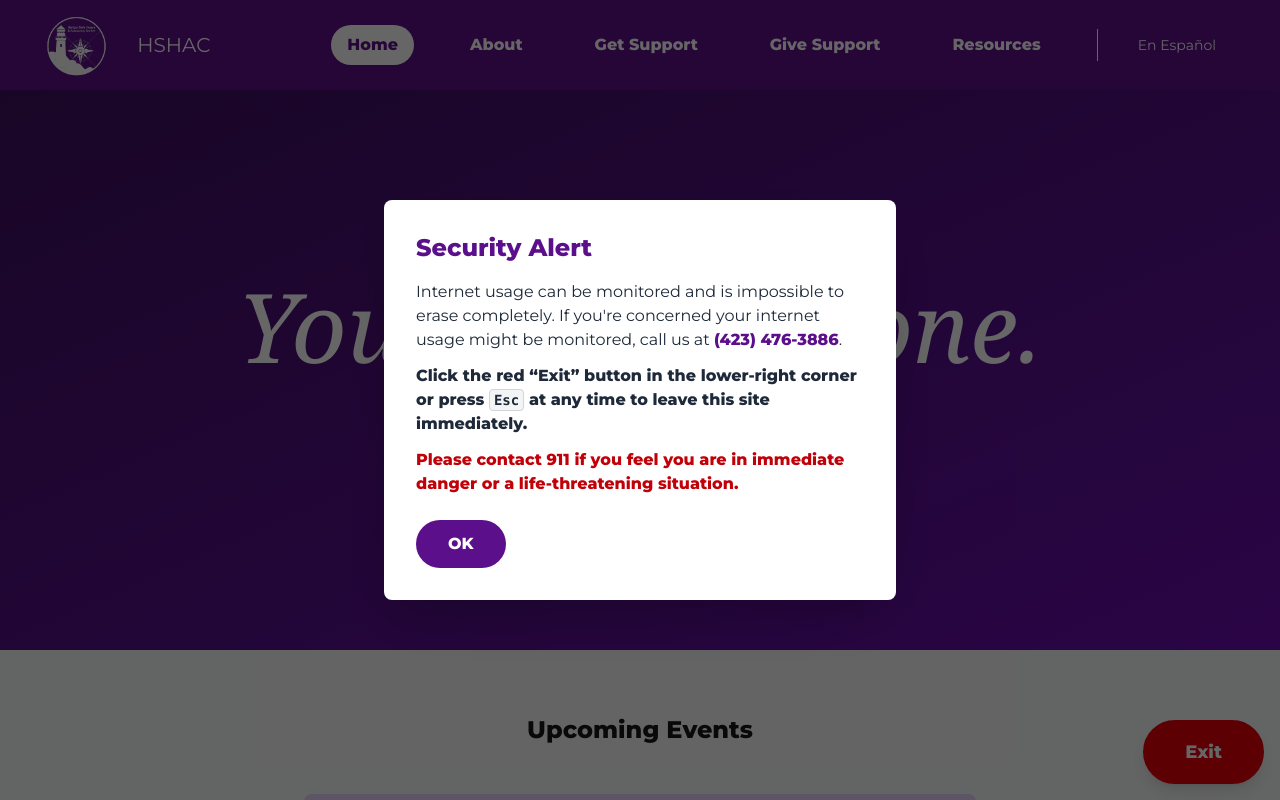
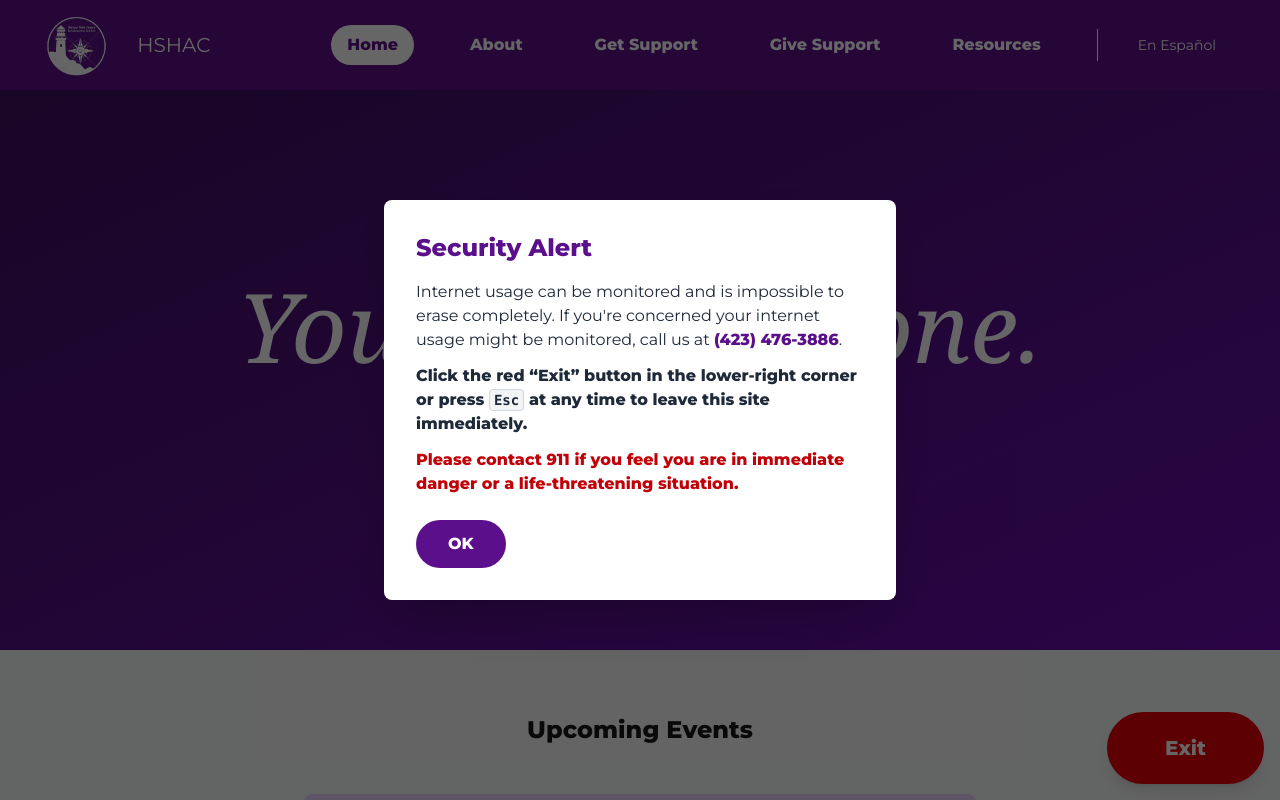
Before and after one commit to bhuddlez2/HarborSafeProject, a Next.js app in the folder frontend/: page / in a window 1280 px wide. Shown: the top 800 px of the page. Built offline with nearby package versions, Linux system fonts and the light colour scheme.

Commit message:
comments

```diff
--- a/frontend/src/app/page.js
+++ b/frontend/src/app/page.js
@@ -22,25 +22,32 @@ export default function Home() {
   const [currentIndex, setCurrentIndex] = useState(0);
 
   /*
-  showSafetyModal controls visibility of the security alert popup.
-  Defaults to false to avoid a flash on load — useEffect sets it to true
-  only if the user hasn't already dismissed it (checked via localStorage).
-  */
-  /*
-  Lazy initializer reads localStorage on first render so no useEffect is needed.
-  typeof window check guards against SSR where localStorage is unavailable.
+  showSafetyModal controls whether the security alert popup is visible,
+  modal - CSS, a state that excludes all other interactions until dismissed
+  uses a lazy initializer function instead of useEffect to avoid a cascading render warning,
+  the function runs once on the client during the first render to check localStorage,
+  typeof window === "undefined" guards against the server-side render pass where
+  localStorage does not exist,
+  returns true (show the modal) if the user has never dismissed it before,
+  returns false (skip the modal) if safetyModalDismissed is already stored
   */
   const [showSafetyModal, setShowSafetyModal] = useState(() => {
     if (typeof window === "undefined") return false;
     return !localStorage.getItem("safetyModalDismissed");
   });
 
-  // Pressing Escape immediately redirects to Google, matching the hotline site's quick-exit behavior.
+  /*
+  Escape key quick-exit listener,
+  listens on the keyup event instead of keydown because browsers cancel any navigation
+  that starts during the keydown phase of the Escape key,
+  by waiting for keyup the navigation fires after the browser's cancellation window has passed,
+  window.addEventListener attaches the listener globally so it works anywhere on the page,
+  the return function removes the listener when the component unmounts to prevent memory leaks,
+  empty dependency array means this runs once on mount and cleans up on unmount
+  */
   useEffect(() => {
     const handleKeyUp = (e) => {
       if (e.key === "Escape") {
-        // Use keyup instead of keydown — the browser cancels navigations triggered
-        // during keydown for Escape, but keyup fires after that cancellation window.
         window.location.href = "https://www.google.com";
       }
     };
@@ -48,6 +55,11 @@ export default function Home() {
     return () => window.removeEventListener("keyup", handleKeyUp);
   }, []);
 
+  /*
+  handleDismissSafetyModal is called when the user clicks OK on the security alert modal,
+  saves safetyModalDismissed to localStorage so the modal does not appear on future visits,
+  then hides the modal by setting showSafetyModal to false
+  */
   const handleDismissSafetyModal = () => {
     localStorage.setItem("safetyModalDismissed", "true");
     setShowSafetyModal(false);
@@ -66,14 +78,40 @@ export default function Home() {
   return (
     <div>
       {/*
-      Security Alert modal — shown once per browser session until dismissed.
-      Fixed overlay covers the entire viewport with a semi-transparent black background.
-      Conditionally rendered based on showSafetyModal state.
+      Security Alert modal,
+      only renders when showSafetyModal is true, which is on the first ever visit,
+      once the user clicks OK it is stored in localStorage and will not show again,
+      fixed inset-0 stretches the dark overlay across the entire viewport,
+      z-200 places it above the navbar (z-50) and exit button (z-100),
+      flex items-center justify-center centers the modal card both vertically and horizontally,
+      bg-black/60 creates a semi-transparent dark backdrop to focus attention on the modal,
+      px-4 adds horizontal padding so the card does not touch screen edges on small screens
       */}
       {showSafetyModal && (
         <div className="fixed inset-0 z-200 flex items-center justify-center bg-black/60 px-4">
+          {/*
+          Modal card,
+          bg-white for a clean white background,
+          rounded-lg for soft corners,
+          shadow-2xl for a strong drop shadow to lift it off the backdrop,
+          max-w-lg to cap the width so it does not stretch too wide on large screens,
+          w-full so it fills available space on small screens up to that max,
+          p-8 for generous internal padding
+          */}
           <div className="bg-white rounded-lg shadow-2xl max-w-lg w-full p-8">
+            {/*
+            Modal heading,
+            text-2xl font-bold for prominence,
+            text-brand for the brand purple color,
+            mb-4 for spacing below before the first paragraph
+            */}
             <h2 className="text-2xl font-bold text-brand mb-4">Security Alert</h2>
+            {/*
+            Internet safety warning paragraph,
+            mb-3 for spacing below before the next paragraph,
+            the phone number is a clickable tel link styled in brand color
+            so users can tap it directly on mobile
+            */}
             <p className="text-gray-800 mb-3">
               Internet usage can be monitored and is impossible to erase completely. If you&apos;re
               concerned your internet usage might be monitored, call us at{" "}
@@ -82,6 +120,11 @@ export default function Home() {
               </a>
               .
             </p>
+            {/*
+            Quick exit instructions paragraph,
+            bold so it stands out as an important action the user can take,
+            kbd element is styled to look like a keyboard key for clarity
+            */}
             <p className="text-gray-800 mb-3">
               <strong>
                 Click the red &ldquo;Exit&rdquo; button in the lower-right corner or press{" "}
@@ -89,9 +132,23 @@ export default function Home() {
                 at any time to leave this site immediately.
               </strong>
             </p>
+            {/*
+            Emergency warning paragraph,
+            text-red-700 and font-semibold to make it visually urgent,
+            mb-6 for extra spacing above the OK button below
+            */}
             <p className="text-red-700 font-semibold mb-6">
               Please contact 911 if you feel you are in immediate danger or a life-threatening situation.
             </p>
+            {/*
+            OK dismiss button,
+            bg-brand text-white for brand styling,
+            px-8 py-3 for generous padding,
+            rounded-full for pill shape to match the site's button style,
+            hover:bg-purple-800 darkens the button on hover for feedback,
+            transition-all for a smooth color change,
+            onClick calls handleDismissSafetyModal which saves to localStorage and hides the modal
+            */}
             <button
               onClick={handleDismissSafetyModal}
               className="bg-brand text-white px-8 py-3 rounded-full font-semibold hover:bg-purple-800 transition-all"
@@ -110,7 +167,7 @@ export default function Home() {
       hover:bg-white and hover:text-red-600 to invert colors on hover,
       border-2 border-red-600 keeps the red border visible in both states,
       rounded-full for pill shape,
-      px-10 py-4 for padding, text-lg font-semibold for larger bolder text,
+      px-14 py-5 for padding, text-xl font-semibold for larger bolder text,
       shadow-lg for depth,
       transition-all and hover:scale-110 for smooth scale animation on hover,
       onClick redirects to Google to quickly hide the page from view,
@@ -118,7 +175,7 @@ export default function Home() {
       */}
       <button
         className="fixed bottom-4 right-4 z-100 bg-red-600 hover:bg-white text-white hover:text-red-600 border-2
-        border-red-600 rounded-full px-10 py-4 text-lg font-semibold shadow-lg transition-all hover:scale-110"
+        border-red-600 rounded-full px-14 py-5 text-xl font-semibold shadow-lg transition-all hover:scale-110"
 
         aria-label="Quick exit button"
         title="Quick Exit (exit to google)"
```
